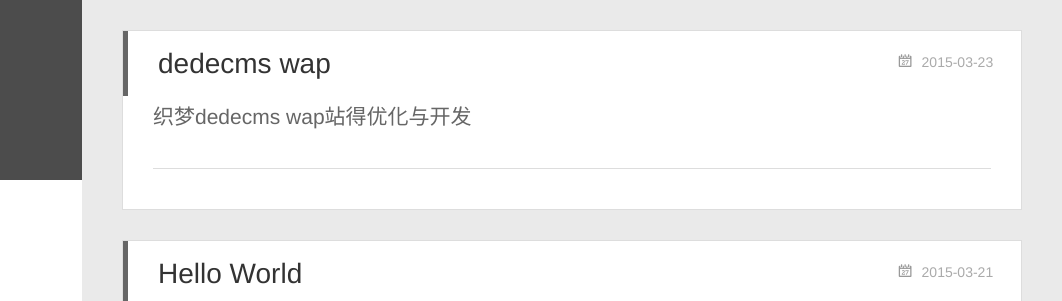
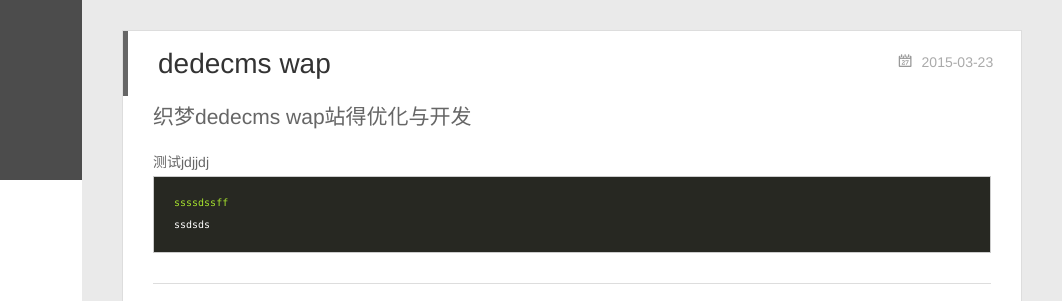
Before and after one commit to houzhenggang/yidiandianlan.github.io, a plain HTML site: page index.html in a window 1280 px wide. Shown: the top 301 px of the page, 218-1280 px from the left. Drawn offline with nearby package versions, Linux system fonts and the light colour scheme; some packages are replaced by stand-ins of ours.

Commit message:
Site updated: 2015-03-23 03:21:32

```diff
--- a/index.html
+++ b/index.html
@@ -217,7 +217,10 @@
 
     <div class="article-entry" itemprop="articleBody">
 
-        <h1 id="织梦dedecms_wap站得优化与开发">织梦dedecms wap站得优化与开发</h1>
+        <h1 id="织梦dedecms_wap站得优化与开发">织梦dedecms wap站得优化与开发</h1><p>测试jdjjdj</p>
+<pre><code><span class="title">ssssdssff</span>
+ssdsds
+</code></pre>
 
     </div>
 
```
Also changed, not shown: 2015/03/23/dedecms-wap/index.html (+13 -4 lines).
